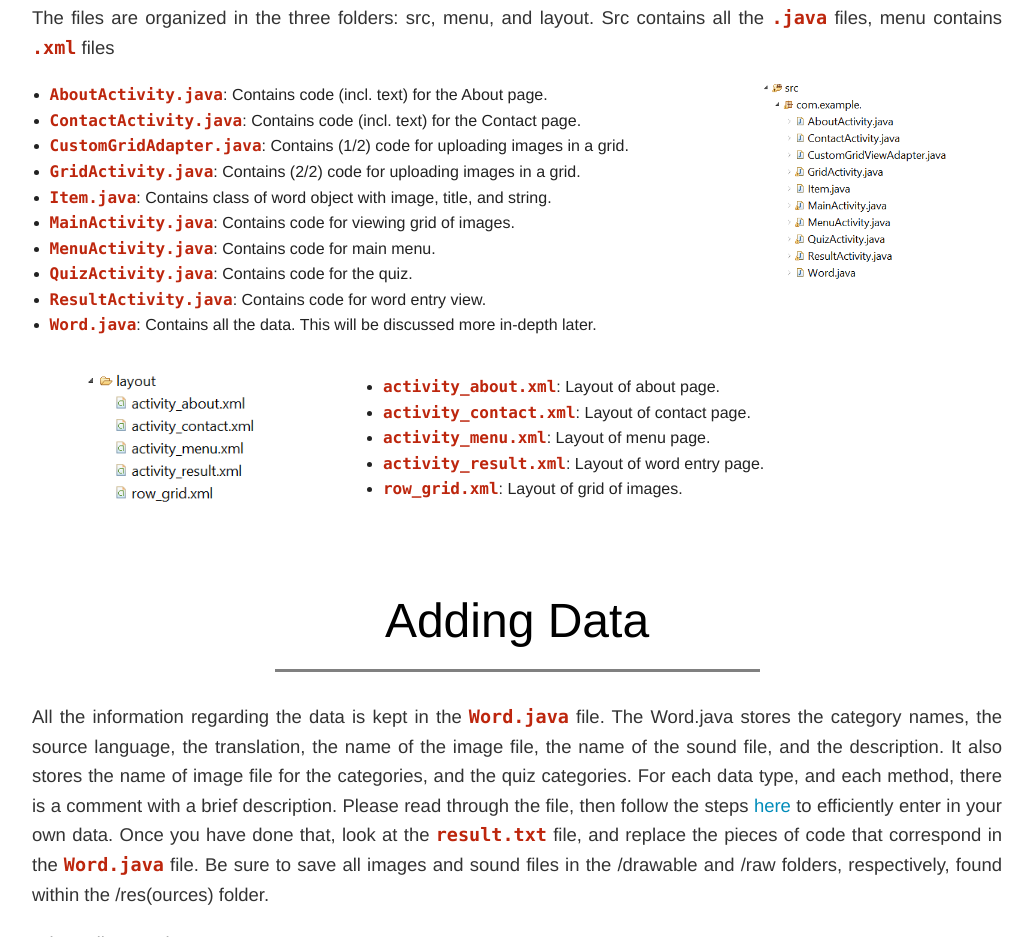
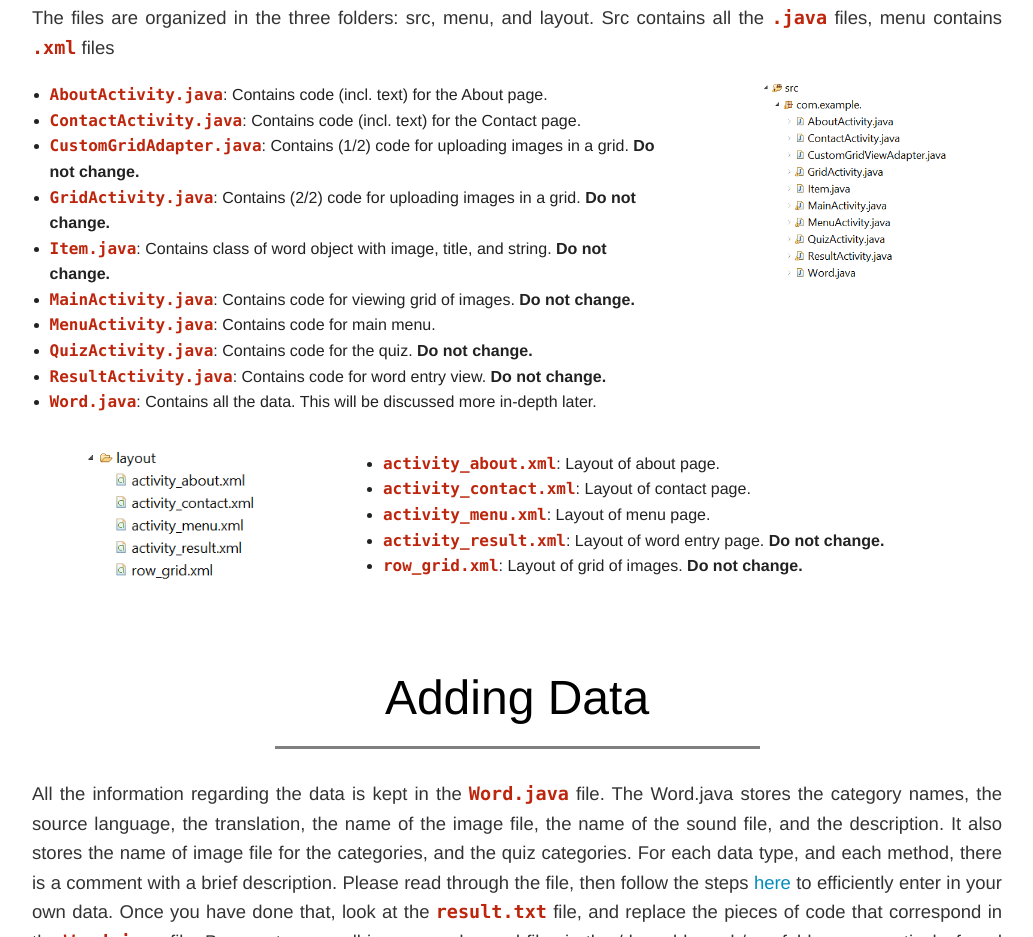
Before and after one commit to eddersko/PomoDictionary, a plain HTML site: page index.html in a window 1280 px wide. Shown: the part 993-1930 px from the top of the page, without its empty margins (123-1156 px from the left). Drawn offline with Linux system fonts and the light colour scheme; a web font is replaced by a local one.

Commit message:
Modified.

```diff
--- a/index.html
+++ b/index.html
@@ -92,19 +92,19 @@
                             </li>
                             <li><code>ContactActivity.java</code>: Contains code (incl. text) for the Contact page.
                             </li>
-                            <li><code>CustomGridAdapter.java</code>: Contains (1/2) code for uploading images in a grid.
+                            <li><code>CustomGridAdapter.java</code>: Contains (1/2) code for uploading images in a grid. <b>Do not change.</b>
                             </li>
-                            <li><code>GridActivity.java</code>: Contains (2/2) code for uploading images in a grid.
+                            <li><code>GridActivity.java</code>: Contains (2/2) code for uploading images in a grid. <b>Do not change.</b>
                             </li>
-                            <li><code>Item.java</code>: Contains class of word object with image, title, and string.
+                            <li><code>Item.java</code>: Contains class of word object with image, title, and string. <b>Do not change.</b>
                             </li>
-                            <li><code>MainActivity.java</code>: Contains code for viewing grid of images.
+                            <li><code>MainActivity.java</code>: Contains code for viewing grid of images. <b>Do not change.</b>
                             </li>
                             <li><code>MenuActivity.java</code>: Contains code for main menu.
                             </li>
-                            <li><code>QuizActivity.java</code>: Contains code for the quiz.
+                            <li><code>QuizActivity.java</code>: Contains code for the quiz. <b>Do not change.</b>
                             </li>
-                            <li><code>ResultActivity.java</code>: Contains code for word entry view.
+                            <li><code>ResultActivity.java</code>: Contains code for word entry view. <b>Do not change.</b>
                             </li>
                             <li><code>Word.java</code>: Contains all the data. This will be discussed more in-depth later.
                             </li>
@@ -132,9 +132,9 @@
                             </li>
                             <li><code>activity_menu.xml</code>: Layout of menu page.
                             </li>
-                            <li><code>activity_result.xml</code>: Layout of word entry page.
+                            <li><code>activity_result.xml</code>: Layout of word entry page. <b>Do not change.</b>
                             </li>
-                            <li><code>row_grid.xml</code>: Layout of grid of images.
+                            <li><code>row_grid.xml</code>: Layout of grid of images. <b>Do not change.</b>
                             </li>
                         </ul>
                     </div>
```
